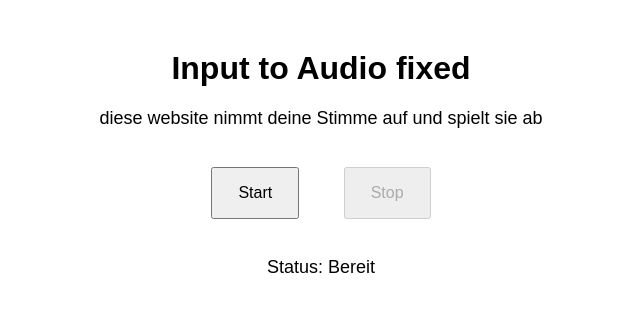
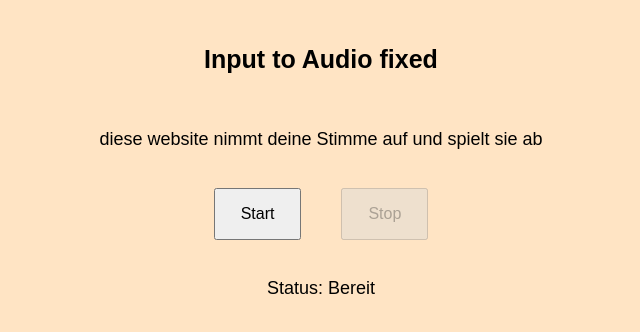
Before and after one commit to NamakiXVI/imputToOutput, a plain HTML site: page index.html in a window 1280 px wide. Shown: the whole page, without its empty margins (319-959 px from the left). Drawn offline with Linux system fonts and the light colour scheme.

Commit message:
update all

```diff
--- a/index.html
+++ b/index.html
@@ -7,10 +7,12 @@
   <link rel="stylesheet" href="style.css">
 </head>
 <body>
-  <h1>Input to Audio fixed</h1>
+  <button class="label">Input to Audio fixed</button>
   <p>diese website nimmt deine Stimme auf und spielt sie ab</p>
-  <button id="start">Start</button>
-  <button id="stop" disabled>Stop</button>
+  <div class="buttons">
+      <button id="start">Start</button>
+      <button id="stop" disabled>Stop</button>
+  </div>
   <p id="status">Status: Bereit</p>
   <script src="script.js"></script>
 </body>
--- a/style.css
+++ b/style.css
@@ -1,7 +1,7 @@
 body {
     font-family: Arial, sans-serif;
     text-align: center;
-    margin: 50px;
+    background-color: bisque;
   }
   button {
     padding: 15px 25px;
@@ -12,3 +12,36 @@ body {
   p {
     font-size: 18px;
   }
+
+.buttons {
+    display: flex;
+    align-items: center;
+    justify-content: center;
+}
+
+.label {
+    color: black;
+    text-decoration: none;
+    font-size: 25px;
+    border: none;
+    background: none;
+    font-weight: 600;
+    font-family: 'Poppins', sans-serif;
+  }
+
+  .label::before {
+    margin-left: auto;
+  }
+
+  .label::after, .label::before {
+    content: '';
+    width: 0%;
+    height: 2px;
+    background: #f44336;
+    display: block;
+    transition: 0.5s;
+  }
+
+  .label:hover::after, .label:hover::before {
+    width: 100%;
+  }
```
